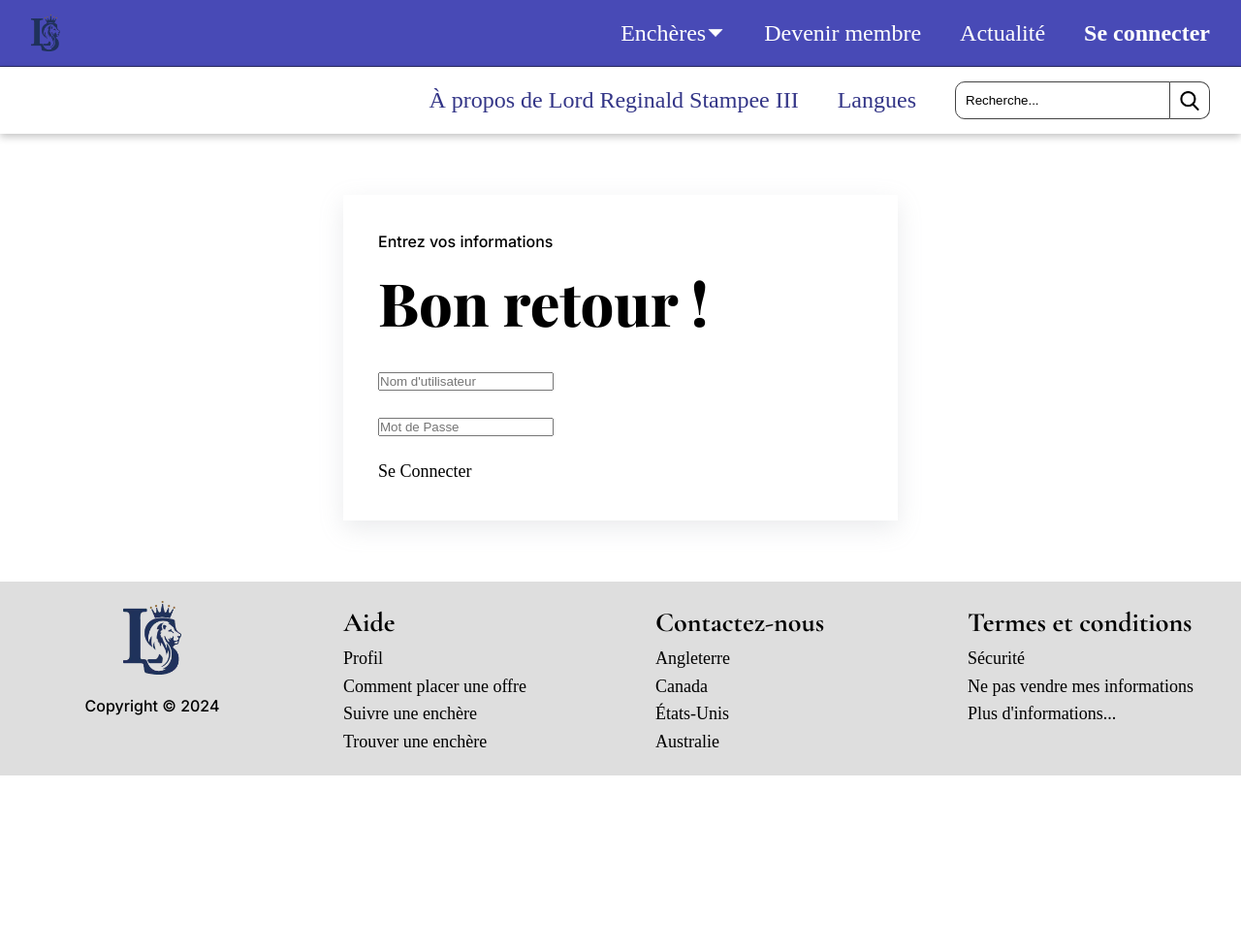
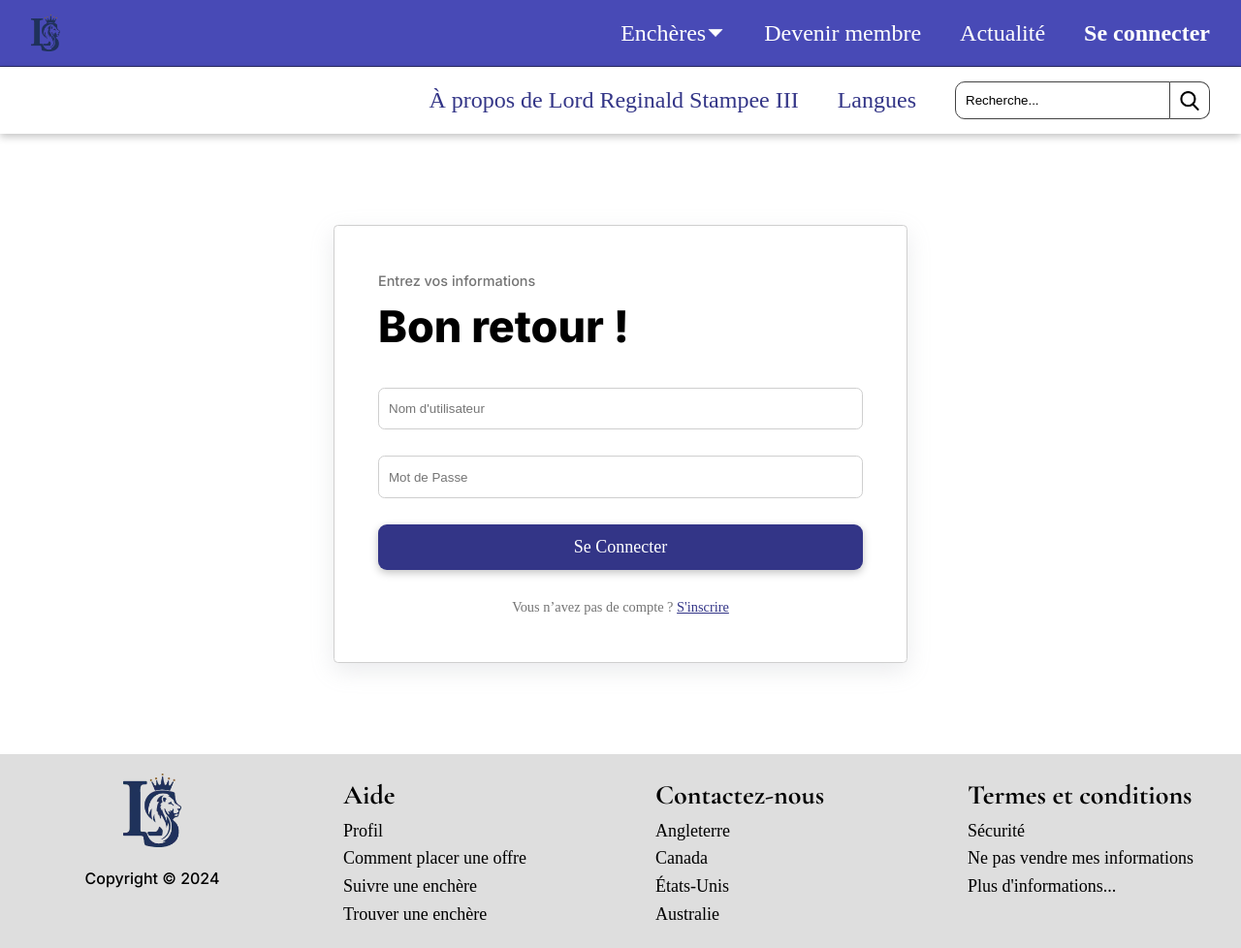
Before and after one commit to PhilippeCossette/Stampee, a PHP site: page /login in a window 1280 px wide. Shown: the whole page at 97% size. Before the commit the page ends 800 px from the top, so only its background shows below. Run offline with PHP 8.4, Linux system fonts and the light colour scheme; some web fonts are replaced.

Commit message:
Finalisation Du Design Form Login

```diff
--- /dev/null
+++ b/public/css/composant/form.css
@@ -0,0 +1,41 @@
+.form {
+  display: flex;
+  flex-direction: column;
+  gap: 1.5em;
+  flex-grow: 1;
+  max-width: 500px;
+  margin: auto;
+  box-shadow: rgba(149, 157, 165, 0.2) 0px 8px 24px;
+  padding: 2.5em;
+  border-radius: 0.25em;
+  border: 1px solid var(--light-grey-accent);
+}
+
+.form-header-title {
+  font-size: 2.5em;
+  font-family: inter;
+}
+
+.form-header-undertitle,
+.form-small {
+  font-size: 0.8em;
+  color: var(--grey-accent);
+}
+
+.form-input {
+  width: 100%;
+  padding: 1em 0.75em;
+  box-sizing: border-box;
+  border-radius: 0.5em;
+  border: 1px solid var(--light-grey-accent);
+}
+
+.form-small {
+  text-align: center;
+}
+
+.form-text-button {
+  color: var(--main-blue);
+  cursor: pointer;
+  text-decoration: underline;
+}
--- a/public/css/composant/login-form.css
+++ /dev/null
@@ -1,10 +0,0 @@
-.login-form {
-  display: flex;
-  flex-direction: column;
-  gap: 1em;
-  flex-grow: 1;
-  max-width: 500px;
-  margin: auto;
-  box-shadow: rgba(149, 157, 165, 0.2) 0px 8px 24px;
-  padding: 2em;
-}
--- a/public/css/composant/main-button.css
+++ b/public/css/composant/main-button.css
@@ -1,4 +1,16 @@
 .main-button {
   color: white;
   background-color: var(--main-blue);
+  padding: 0.5em;
+  border-radius: 0.5em;
+  text-align: center;
+  box-shadow: rgba(0, 0, 0, 0.24) 0px 3px 8px;
+  transition: all 0.1s linear;
 }
+
+.main-button:hover,
+.main-button:focus {
+  background-color: var(--main-blue-hover);
+  box-shadow: rgba(99, 99, 99, 0.2) 0px 2px 8px 0px;
+  scale: 1.01;
+}
--- a/public/css/general.css
+++ b/public/css/general.css
@@ -29,5 +29,11 @@ img {
   display: flex;
   justify-content: center;
   align-items: center;
-  height: 100%;
+  min-height: 80vh;
 }
+
+.error {
+  color: red;
+  font-size: 0.6em;
+  font-family: inter;
+}
--- a/public/css/main.css
+++ b/public/css/main.css
@@ -28,4 +28,4 @@
 @import url(./composant/product-catalog.css);
 @import url(./composant/button-filter.css);
 @import url(./composant/nav-mobile-menu.css);
-@import url(./composant/login-form.css);
+@import url(./composant/form.css);
--- a/public/css/variable.css
+++ b/public/css/variable.css
@@ -1,15 +1,14 @@
 :root {
   /* Colors */
 
-    --accent-color: #B22222;
-    --white-color: #FAF9F6;
+  --accent-color: #b22222;
+  --white-color: #faf9f6;
   --grey-accent: #747474;
+  --light-grey-accent: rgb(207, 207, 207);
   --footer-background-color: #dedede;
   --main-blue: #333587;
-    --main-blue-hover: #3b3c96;
+  --main-blue-hover: #4a4cb5;
   --nav-blue: #484ab6;
-
-
 
   /* Spacing */
   --small-spacing: 24px;
--- a/views/login.php
+++ b/views/login.php
@@ -1,19 +1,19 @@
 {{ include('layouts/header.php', {title:'Page de connexion - Stampee'})}}
 <div class="wrapper-centered">
-<form class="login-form" action="{{base}}/login" method="post">
-  <header class="login-form-header">
-  <p>Entrez vos informations</p>
-  <h1>Bon retour !</h1>
+<form class="form" action="{{base}}/login" method="post">
+  <header class="form-header">
+  <p class="form-header-undertitle">Entrez vos informations</p>
+  <h1 class="form-header-title">Bon retour !</h1>
 </header>
   <div>
-  <input type="text" id="nom_utilisateur" aria-label="Nom d'utilisateur" name="nom_utilisateur" placeholder="Nom d'utilisateur" required>
+  <input class="form-input" type="text" id="nom_utilisateur" aria-label="Nom d'utilisateur" name="nom_utilisateur" placeholder="Nom d'utilisateur" required>
   {% if errors.nom_utilisateur is defined %}
     <span class="error">{{ errors.nom_utilisateur }}</span>
   {% endif %}
   </div>
 
   <div>
-    <input type="password" id="mot_de_passe" aria-label="Mot de passe" name="mot_de_passe" placeholder="Mot de Passe" required>
+    <input class="form-input" type="password" id="mot_de_passe" aria-label="Mot de passe" name="mot_de_passe" placeholder="Mot de Passe" required>
     {% if errors.mot_de_passe is defined %}
       <span class="error">{{ errors.mot_de_passe }}</span>
     {% endif %}
@@ -21,7 +21,8 @@
     {% if errors.message is defined %}
     <span class="error">{{ errors.message }}</span>
     {% endif %}
-   <button type="submit">Se Connecter</button>
+   <button class="main-button" type="submit">Se Connecter</button>
+   <small class="form-small">Vous n’avez pas de compte ? <a href="{{base}}/register" class="form-text-button">S'inscrire</a> </small>
 </form>
 </div>
 
```
Also changed, not shown: views/register.php (+10 -7 lines). Lines whose indentation alone changed are shown as unchanged.
